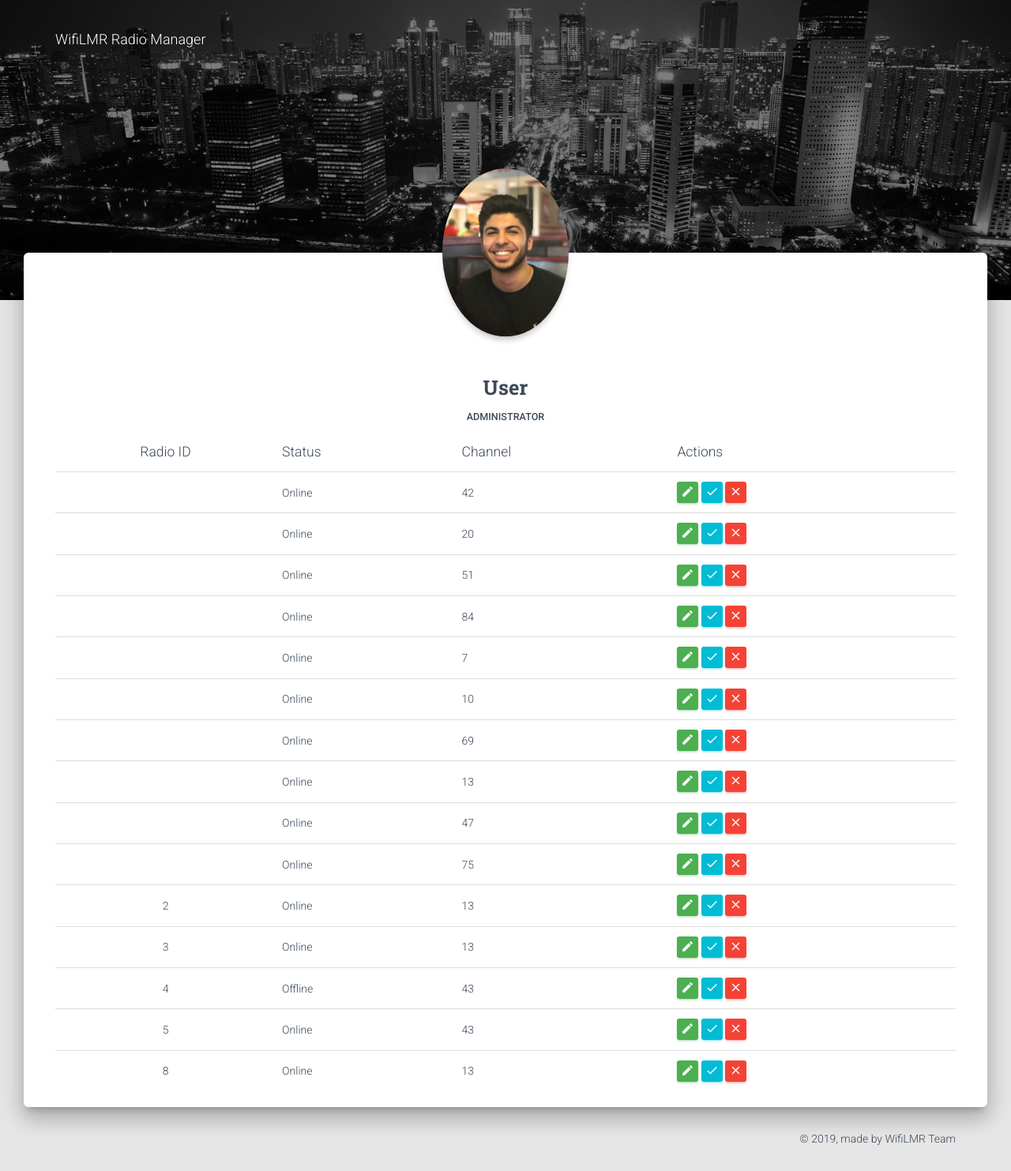
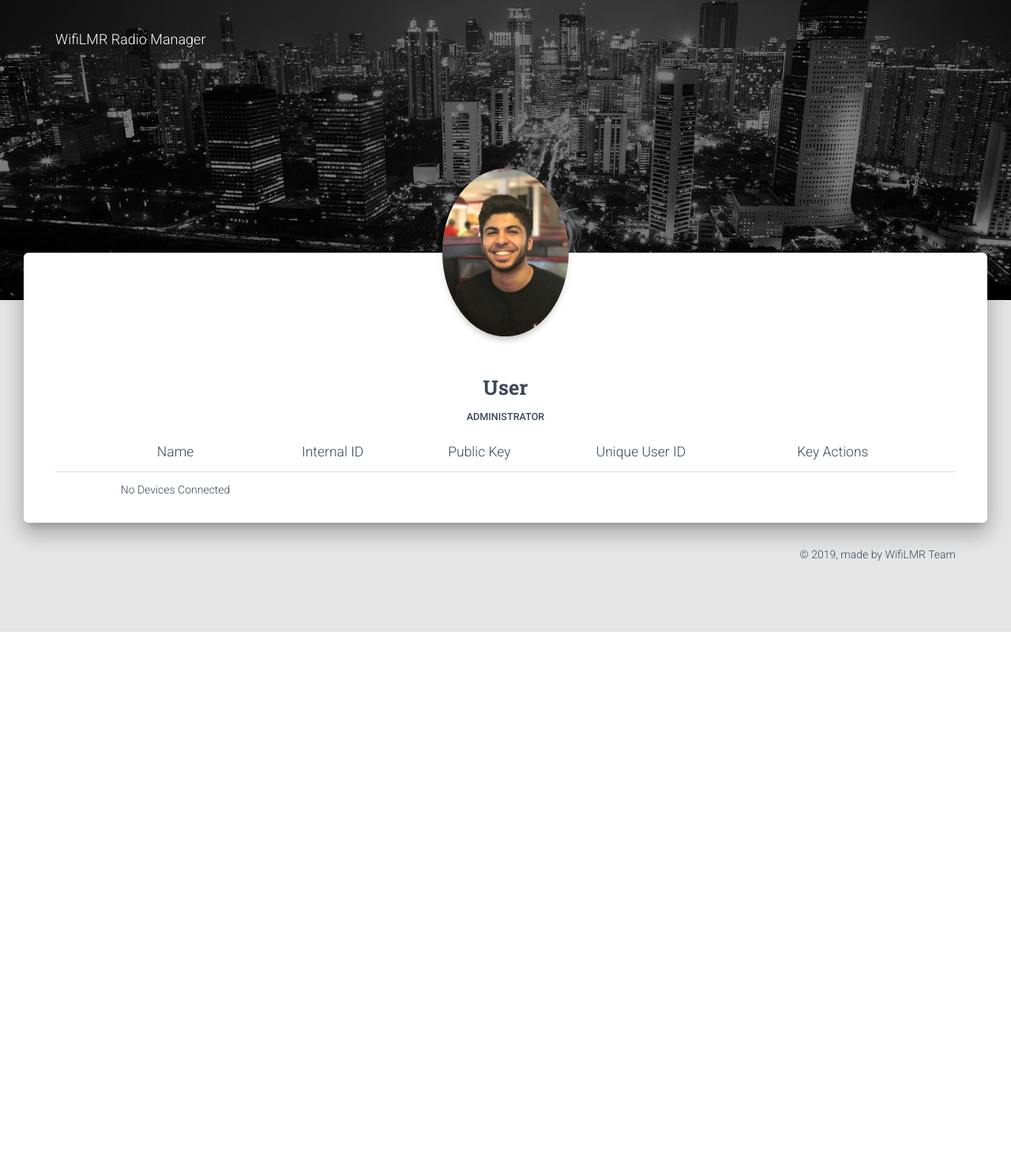
Before and after one commit to EECS581Team15/WifiLMR, a Flask app: template radiomanager/radiomanager/templates/console.html in a window 1280 px wide. Shown: the whole page at 79% size. After the commit the page ends 800 px from the top, so only its background shows below. Run offline with Flask 2, Linux system fonts and the light colour scheme; the template is opened without the code that fills it, so the values that code supplies are empty; parts of the project's set-up code (start-up, migrations or seed data) failed here and were passed over; some libraries are stand-ins or nearby versions.

Commit message:
base class and object call for html display through djang/flask

```diff
--- a/radiomanager/radiomanager/api/endpoints/handshaking.py
+++ b/radiomanager/radiomanager/api/endpoints/handshaking.py
@@ -94,7 +94,7 @@ class Add(Resource):
 
         device = Device(public_key=data,
                             name="Space Balls",
-                            uuid="49debd77-3d49-4d69-9756-044c3f5051e9")
+                            uuid=str(uuid.uuid4()))
         FlaskExtensions.db.session.add(device)
         try:
             FlaskExtensions.db.session.commit()
--- a/radiomanager/radiomanager/templates/console.html
+++ b/radiomanager/radiomanager/templates/console.html
@@ -62,16 +62,48 @@
 					<table class="table">
 						<thead>
 							<tr>
+								<th class="text-center">Name</th>
+								<th>Internal ID</th>
+								<th>Public Key</th>
+								<th>Unique User ID</th>
+								<th>Key Actions</th>
+								<!--
 								<th class="text-center">Radio ID</th>
 								<th>Status</th>
 								<th>Channel</th>
 								<th>Actions</th>
+								-->
 							</tr>
 						</thead>
 						<tbody>
-						{% for i in range(10) %}
+						{% if deviceList is not defined %}
 							<tr>
-								<td class="text-center">{{ deviceList }}</td>
+								<td class="text-center">No Devices Connected</td>
+							</tr>
+						{% else %}
+							{% for device in deviceList %}
+								<tr>
+									<td class="text-center">{{ device.name }}</td>
+									<td>{{device.internal_id}}</td>
+									<td>{{device.public_key}}</td>
+									<td>{{device.uuid}}</td>
+									<td class="td-actions">
+									{% if device.key_revoked %}
+
+										<button type="button" rel="tooltip" class="btn btn-info">
+											<i class="material-icons">check</i>
+										</button>
+									{% else %}
+										<form action="/action_page.php" method="post" id="form2">
+
+										</form>
+										<button type="button" form="form2" rel="tooltip" class="btn btn-danger">
+											<i class="material-icons">close</i>
+										</button>
+									{% endif %}
+									</td>
+
+									<!--
 									<td>Online</td>
 									<td>{{ range(1,101) | random }}</td>
 									<td class="td-actions">
@@ -85,8 +117,11 @@
 											<i class="material-icons">close</i>
 										</button>
 									</td>
+									-->
 								</tr>
 							{% endfor %}
+						{% endif %}
+							<!--
 							<tr>
 								<td class="text-center">2</td>
 								<td>Online</td>
@@ -167,6 +202,7 @@
 									</button>
 								</td>
 							</tr>
+						-->
 						</tbody>
 					</table>
 					</div>
```
Also changed, not shown: radiomanager/radiomanager/__init__.py (+4 -3 lines). Lines whose indentation alone changed are shown as unchanged.
